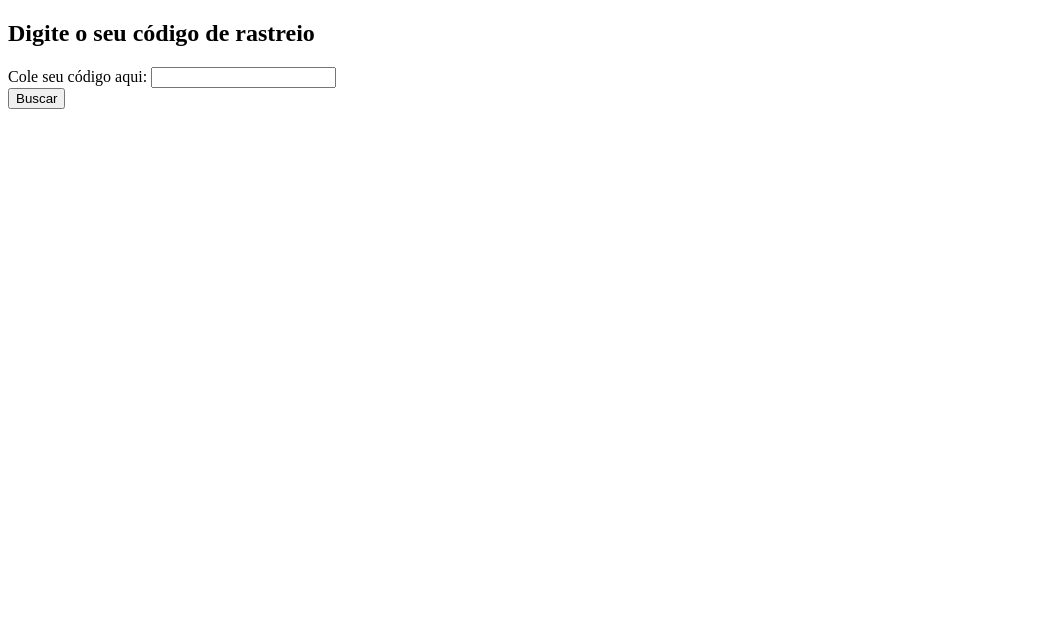
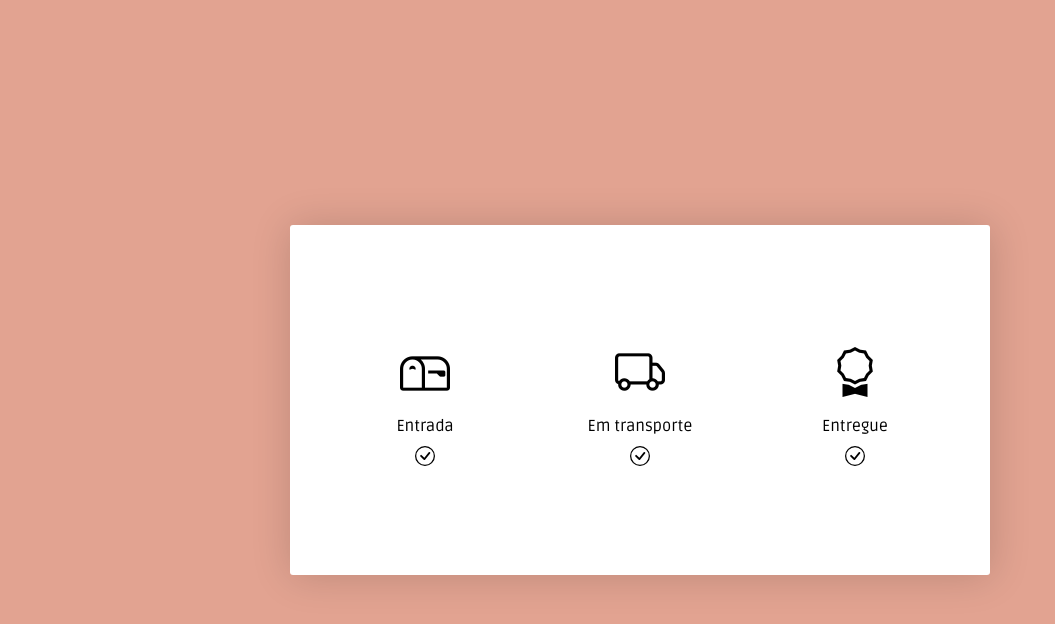
Before and after one commit to dudubass15/exercicio-de-busca, a website: page status.html in a window 1280 px wide. Shown: the whole page, without its empty margins (0-1055 px from the left). Drawn offline with nearby package versions, Linux system fonts and the light colour scheme.

Commit message:
Desenvolvido a segunda tela

```diff
--- /dev/null
+++ b/assets/css/index.css
@@ -0,0 +1,100 @@
+@import url('https://fonts.googleapis.com/css2?family=Ruda:wght@400;600;700;900&display=swap');
+
+:root {
+    --color-primeiro:   #000000;
+    --color-segundo:    #B2BB6C;
+    --color-terceiro:   #FFFFFF;
+    --color-quarto:     #C9F0ED;
+    --color-quinto:     #C5C5C5;
+}
+* {
+    margin: 0px;
+    padding: 0px;
+    box-sizing: border-box;
+}
+html, body {
+    width: 100%;
+    min-height: 100%;
+    background-color: #E2A391;
+    font-family: 'Ruda', sans-serif;
+    font-weight: 400;
+    font-size: 16px;
+}
+.app {
+    width: 90%;
+    height: 100vh;
+    margin: auto;
+    display: flex;
+    justify-content: center;
+    align-items: center;
+}
+.app .card {
+    position: relative;
+    width: 700px;
+    height: 350px;
+    padding: 50px;
+    background-color: var(--color-terceiro);
+    border-radius: 3px;
+    box-shadow: 1px 1px 40px #0000002a;
+}
+.app .card .card-header {
+    display: flex;
+    flex-direction: row;
+    justify-content: center;
+    align-items: center;
+    width: 100%;
+}
+.app .card .card-body {
+    display: flex;
+    flex-direction: column;
+    justify-content: center;
+    align-items: center;
+    width: 100%;
+    min-height: 100%;
+    margin-top: 30px;
+}
+.app .card .card-body form {
+    display: flex;
+    flex-direction: column;
+    justify-content: center;
+    align-items: center;
+    width: 100%;
+    height: 100%;
+}
+.app .card .card-body form .formgroup {
+    position: relative;
+    width: 100%;
+}
+.app .card .card-body form .formgroup .form-control {
+    width: 100%;
+    height: 35px;
+    padding: 6px;
+    padding-left: 10px;
+    font-size: 0.8rem;
+    font-family: 'Ruda', sans-serif;
+    font-weight: 400;
+}
+.app .card .card-body form .w-100 {
+    display: flex;
+    flex-direction: row;
+    justify-content: center;
+    align-items: center;
+    padding: 20px;
+    width: 100%;
+}
+.app .card-body form .w-100 .btn-send {
+    width: 120px;
+    min-height: 40px;
+    padding: 10px;
+    background-color: #dcdcdc;
+    border: none;
+    border-radius: 3px;
+    font-size: 1rem;
+    font-family: 'Ruda', sans-serif;
+    font-weight: 400;
+    cursor: pointer;
+}
+.app .card-body form .w-100 .btn-send:hover {
+    background-color: #c0c0c0;
+    border: none;
+}
--- a/style.css
+++ b/assets/css/status.css
@@ -51,6 +51,7 @@ html, body {
     align-items: center;
     width: 100%;
     min-height: 100%;
+    margin-top: 10px;
 }
 .app .card .card-body form {
     display: flex;
@@ -97,13 +98,53 @@ html, body {
     background-color: #c0c0c0;
     border: none;
 }
-.app .card-footer {
-    position: absolute;
-    bottom: 0;
-    left: 0;
+
+.itens {
+    display: flex;
+    flex-direction: row;
+    justify-content: space-between;
+    align-items: center;
     width: 100%;
-    height: 40px;
-    border-bottom-right-radius: 3px;
-    border-bottom-left-radius: 3px;
-    background-color: #ffe600;
+    padding: 10px;
 }
+.itens .item {
+    min-width: 150px;
+    min-height: 100px;
+    padding: 10px;
+    border-radius: 3px;
+    /* background-color: red; */
+}
+.itens .item .item-header {
+    display: flex;
+    justify-content: center;
+    align-items: center;
+    width: 100%;
+}
+.itens .item .item-header i {
+    font-size: 50px;
+}
+.itens .item .item-body {
+    width: 100%;
+    padding: 10px;
+}
+.itens .item .item-body p {
+    margin-bottom: 10px;
+    text-align: center;
+}
+.itens .item .item-body .p-container {
+    display: flex;
+    justify-content: center;
+    align-items: center;
+    width: 100%;
+    /* background-color: yellow; */
+}
+.itens .item .item-body .p-container svg {
+   width: 20px;
+   height: 20px;
+}
+.success > .item-body .p-container svg .p-1 {
+    fill: #09aa09;
+}
+.success > .item-body .p-container svg .p-2 {
+    fill: #09aa09;
+}
--- a/assets/js/script.js
+++ /dev/null
@@ -1,32 +0,0 @@
-const search = document.getElementById('codigo-rastreio');
-const btnSend = document.getElementById('btn-send');
-const letras = [];
-
-btnSend.setAttribute('disabled', true);
-
-search.addEventListener('keypress', (event) => {
-
-    letras.push(event.key);
-
-    if(letras.length > 0) {
-
-        btnSend.removeAttribute('disabled');
-
-    }
-
-});
-
-search.addEventListener('keydown', (event) => {
-
-    if(event.keyCode == 8 && event.key == 'Backspace') {
-
-        letras.pop();
-
-        if(letras.length < 1) {
-            btnSend.setAttribute('disabled', true);
-        }
-
-    }
-});
-
-function textUpperCase() {}
--- /dev/null
+++ b/assets/js/status.js
@@ -0,0 +1,9 @@
+const codigo = document.getElementById('codigo');
+let codigoTxt;
+
+get();
+
+function get() {
+    codigoTxt = sessionStorage.getItem('codigo');
+    codigo.innerText = codigoTxt.toUpperCase();
+}
--- a/status.html
+++ b/status.html
@@ -5,27 +5,66 @@
     <meta http-equiv="X-UA-Compatible" content="IE=edge">
     <meta name="viewport" content="width=device-width, initial-scale=1.0">
     <title>Produto - Status</title>
+    <link rel="stylesheet" href="https://cdn.jsdelivr.net/npm/bootstrap-icons@1.3.0/font/bootstrap-icons.css">
+    <link rel="stylesheet" href="./assets/css/status.css">
 </head>
 <body class="app">
 
     <div class="card">
         <div class="card-header">
-            <h2>Digite o seu código de rastreio</h2>
+            <h2 id="codigo"></h2>
         </div>
         <div class="card-body">
-            <form>
-                <div class="formgroup">
-                    <label for="codigo-rastreio">Cole seu código aqui:</label>
-                    <input type="text" id="codigo-rastreio" name="codigo-rastreio" class="form-control">
+            <div class="itens">
+                <div class="item">
+                    <div class="item-header">
+                        <i class="bi bi-mailbox"></i>
+                    </div>
+                    <div class="item-body">
+                        <p>Entrada</p>
+                        <div class="p-container">
+                            <svg xmlns="http://www.w3.org/2000/svg" class="bi bi-check-circle" viewBox="0 0 16 16">
+                                <path class="p-1" d="M8 15A7 7 0 1 1 8 1a7 7 0 0 1 0 14zm0 1A8 8 0 1 0 8 0a8 8 0 0 0 0 16z"/>
+                                <path class="p-2" d="M10.97 4.97a.235.235 0 0 0-.02.022L7.477 9.417 5.384 7.323a.75.75 0 0 0-1.06 1.06L6.97 11.03a.75.75 0 0 0 1.079-.02l3.992-4.99a.75.75 0 0 0-1.071-1.05z"/>
+                            </svg>
+                        </div>
+                    </div>
                 </div>
-                <div class="w-100">
-                    <button class="btn-send">Buscar</button>
+
+                <div class="item">
+                    <div class="item-header">
+                        <i class="bi bi-truck"></i>
+                    </div>
+                    <div class="item-body">
+                        <p>Em transporte</p>
+                        <div class="p-container">
+                            <svg xmlns="http://www.w3.org/2000/svg" class="bi bi-check-circle" viewBox="0 0 16 16">
+                                <path class="p-1" d="M8 15A7 7 0 1 1 8 1a7 7 0 0 1 0 14zm0 1A8 8 0 1 0 8 0a8 8 0 0 0 0 16z"/>
+                                <path class="p-2" d="M10.97 4.97a.235.235 0 0 0-.02.022L7.477 9.417 5.384 7.323a.75.75 0 0 0-1.06 1.06L6.97 11.03a.75.75 0 0 0 1.079-.02l3.992-4.99a.75.75 0 0 0-1.071-1.05z"/>
+                            </svg>
+                        </div>
+                    </div>
                 </div>
-            </form>
+
+                <div class="item">
+                    <div class="item-header">
+                        <i class="bi bi-award"></i>
+                    </div>
+                    <div class="item-body">
+                        <p>Entregue</p>
+                        <div class="p-container">
+                            <svg xmlns="http://www.w3.org/2000/svg" class="bi bi-check-circle" viewBox="0 0 16 16">
+                                <path class="p-1" d="M8 15A7 7 0 1 1 8 1a7 7 0 0 1 0 14zm0 1A8 8 0 1 0 8 0a8 8 0 0 0 0 16z"/>
+                                <path class="p-2" d="M10.97 4.97a.235.235 0 0 0-.02.022L7.477 9.417 5.384 7.323a.75.75 0 0 0-1.06 1.06L6.97 11.03a.75.75 0 0 0 1.079-.02l3.992-4.99a.75.75 0 0 0-1.071-1.05z"/>
+                            </svg>
+                        </div>
+                    </div>
+                </div>
+            </div>
         </div>
         <div class="card-footer"></div>
     </div>
 
 </body>
-<script src="./assets/js/script.js"></script>
+<script src="./assets/js/status.js"></script>
 </html>
```
Also changed, not shown: assets/js/index.js (added, +67 -0 lines), index.html (+3 -4 lines).
